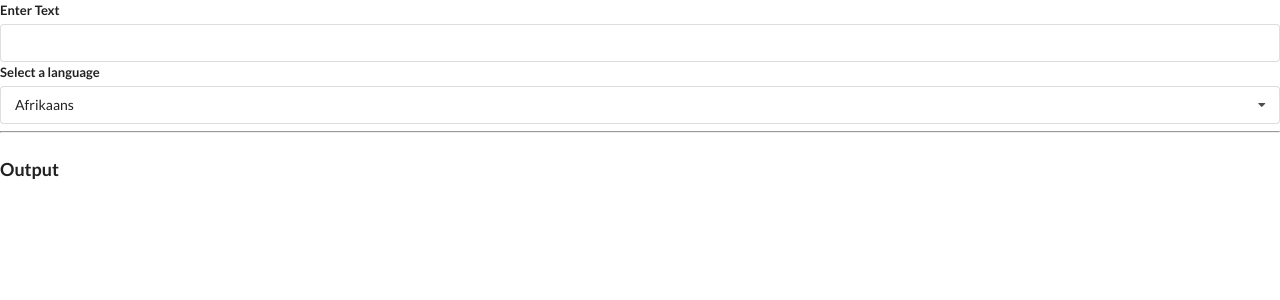
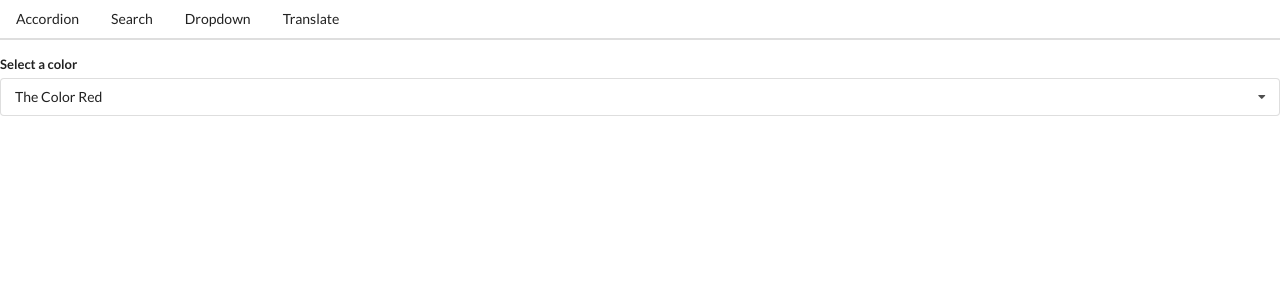
Before and after one commit to HarDhillon/react-widgets, a React (Create React App) app: page /dropdown in a window 1280 px wide. Shown: the top 300 px of the page. Built offline with nearby package versions, Linux system fonts and the light colour scheme; no server answers.

Commit message:
creating routing component and header component to allow user to switch between different widgets at the momeny usting html requests

```diff
--- a/src/App.js
+++ b/src/App.js
@@ -3,6 +3,8 @@
 import Search from './components/Search';
 import Dropdown from './components/DropDown';
 import Translate from './components/Translate';
+import Route from "./components/Route";
+import Header from "./components/Header";
 
 const items = [
   {
@@ -34,11 +36,35 @@
   }
 ]
 
+
 export default () => {
+  const [selected, setSelected] = useState(options[0]);
 
   return (
     <div>
-      <Translate />
+      <Header />
+      {/* passing a component inside another component sends it as "children" */}
+      <Route path="/" >
+        <Accordion items={items} />
+      </Route>
+
+      <Route path="/list">
+        <Search />
+      </Route>
+
+      <Route path="/dropdown">
+        <Dropdown
+          label="Select a color"
+          options={options}
+          selected={selected}
+          onSelectedChange={setSelected}
+        />
+      </Route>
+
+      <Route path="/translate">
+        <Translate />
+      </Route>
+
     </div>
   )
 };
--- a/src/components/DropDown.js
+++ b/src/components/DropDown.js
@@ -40,7 +40,7 @@
         >
           <i className="dropdown icon"></i>
           <div className="text">{selected.label}</div>
-          <div className={`menu ${open ? "visible transition" : "" }`}>
+          <div style={{cursor: "pointer"}} className={`menu ${open ? "visible transition" : "" }`}>
             {renderedOptions}
           </div>
         </div>
--- /dev/null
+++ b/src/components/Header.js
@@ -0,0 +1,27 @@
+import React from 'react';
+
+const Header = () => {
+  return (
+    <div className="ui secondary pointing menu">
+
+      <a href="/" className="item">
+        Accordion
+      </a>
+
+      <a href="/list" className="item">
+        Search
+      </a>
+
+      <a href="/dropdown" className="item">
+        Dropdown
+      </a>
+
+      <a href="/translate" className="item">
+        Translate
+      </a>
+
+    </div>
+  )
+}
+
+export default Header;
--- /dev/null
+++ b/src/components/Route.js
@@ -0,0 +1,7 @@
+const Route = ({ path, children }) => {
+  return window.location.pathname === path
+    ? children
+    : null;
+};
+
+export default Route;
```
